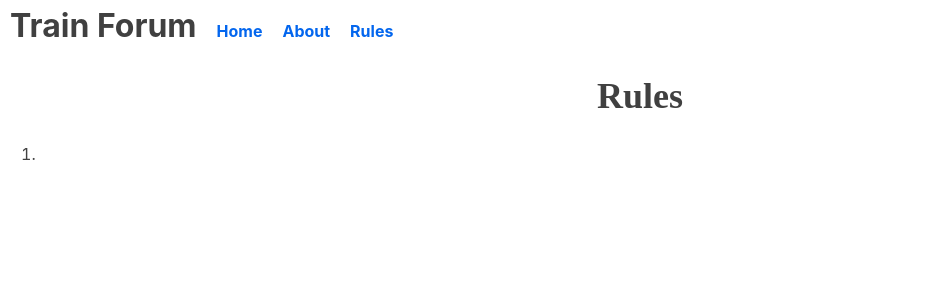
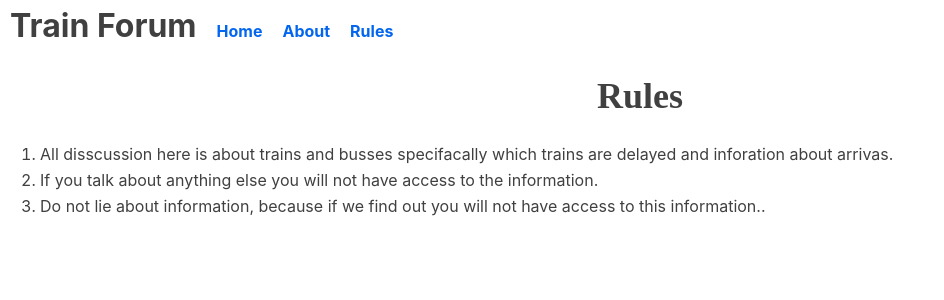
Before and after one commit to nothankyouwdym/TrainForum, a React (Vite) app: page /Rules in a window 1280 px wide. Shown: the top 300 px of the page, without its empty margins (0-944 px from the left). Built offline with nearby package versions, Linux system fonts and the light colour scheme.

Commit message:
1 file modified

```diff
--- a/src/Rules.jsx
+++ b/src/Rules.jsx
@@ -8,7 +8,9 @@ class Rules extends Component{
         <h1 style={{textAlign: "center"}}>Rules</h1>
 
         <ol>
-          <li></li>
+          <li>All disscussion here is about trains and busses specifacally which trains are delayed and inforation about arrivas.</li>
+          <li>If you talk about anything else you will not have access to the information.</li>
+          <li>Do not lie about information, because if we find out you will not have access to this information..</li>
         </ol>
       </section>
     )
```
